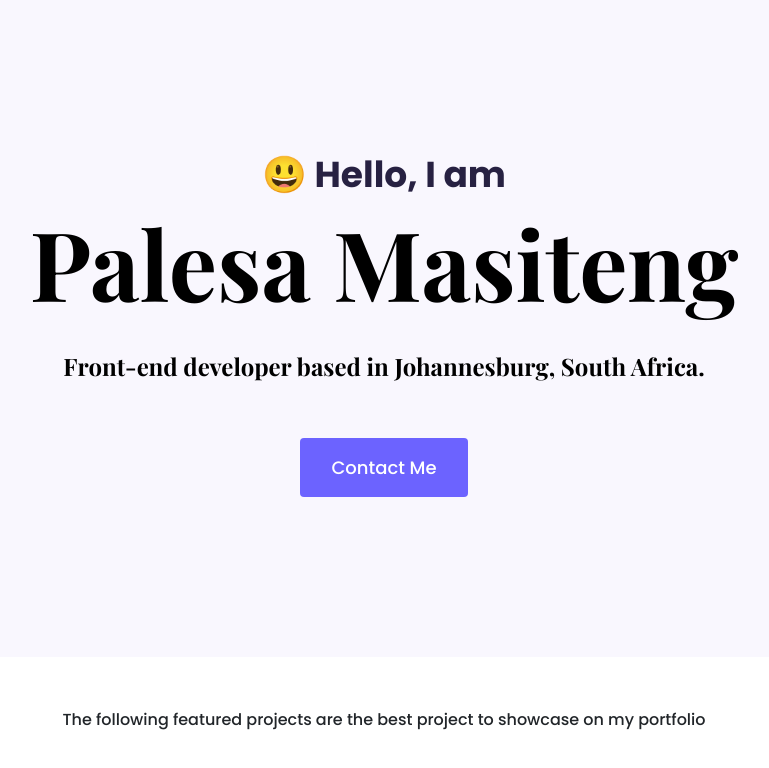
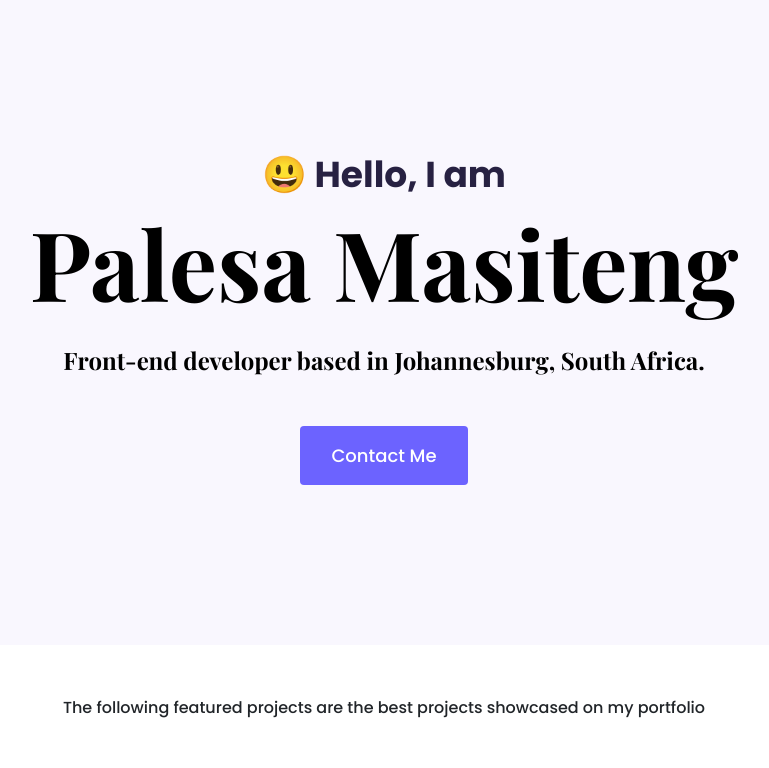
Before and after one commit to PalesaMas/portfolio-project, a plain HTML site: page index.html in a window 1280 px wide. Shown: the top 768 px of the page, without its empty margins (256-1025 px from the left). Drawn offline with nearby package versions, Linux system fonts and the light colour scheme.

Commit message:
Spell check html

```diff
--- a/index.html
+++ b/index.html
@@ -42,7 +42,7 @@
       <div><a href="#" class="btn btn-branding">Contact Me</a></div>
     </div>
     <p class="text-center m-5">
-      The following featured projects are the best project to showcase on my
+      The following featured projects are the best projects showcased on my
       portfolio
     </p>
     <div class="container">
--- a/styles/portfolio.css
+++ b/styles/portfolio.css
@@ -47,7 +47,7 @@ p {
 .hero h2 {
   font-family: var(--heading-font-family);
   font-weight: normal;
-  line-height: 2;
+  line-height: 1.5;
   font-size: 24px;
 }
 
```
